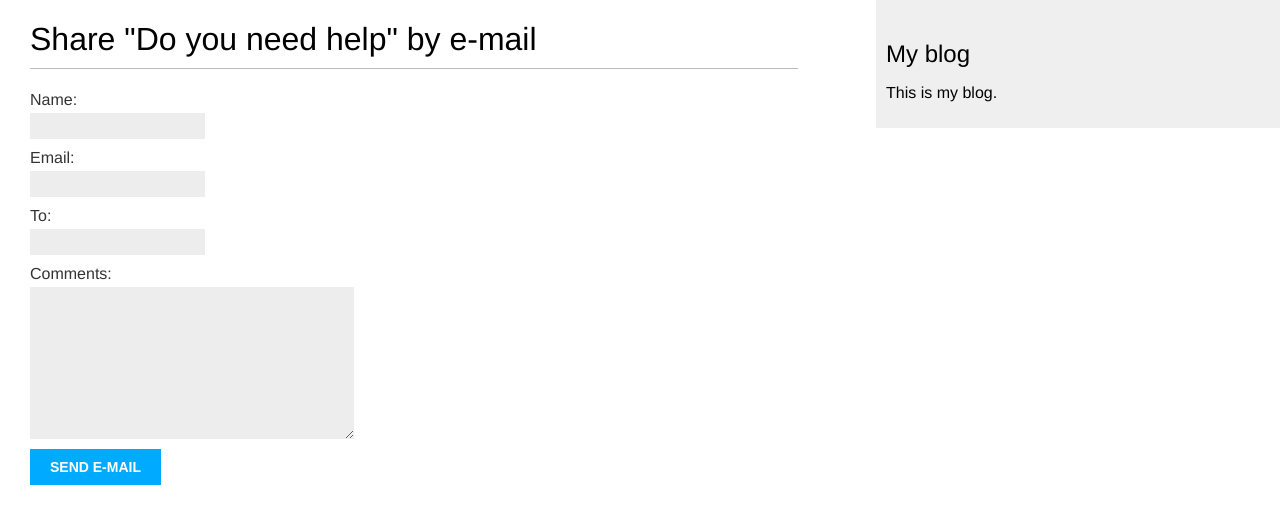
After one commit to KalminX/blog_site, a Django app: page /blog/6/share/ in a window 1280 px wide. The commit adds this page. Shown: the top 524 px of the page. Run offline with Django 4.2, Linux system fonts and the light colour scheme; data comes from the database, SQL or seed files in the repository.

Commit message:
Added an option for sharing post recommendations

```diff
--- /dev/null
+++ b/blog/templates/blog/post/share.html
@@ -0,0 +1,17 @@
+{% extends "blog/base.html" %}
+{% block title %}Share a post{% endblock %}
+{% block content %}
+ {% if sent %}
+    <h1>E-mail successfully sent</h1>
+    <p>
+    "{{ post.title }}" was successfully sent to {{ form.cleaned_data.to }}.
+    </p>
+{% else %}
+    <h1>Share "{{ post.title }}" by e-mail</h1>
+    <form method="post">
+    {{ form.as_p }}
+    {% csrf_token %}
+    <input type="submit" value="Send e-mail">
+    </form>
+{% endif %}
+{% endblock %}
--- a/blog/urls.py
+++ b/blog/urls.py
@@ -7,5 +7,8 @@ app_name = 'blog'
 urlpatterns = [
     # path('', views.post_list, name='post_list'),
     path('', views.PostListView.as_view(), name='post_list'),
-    path('<int:year>/<int:month>/<int:day>/<slug:post>/', views.post_detail, name='post_detail'),
+    path('<int:year>/<int:month>/<int:day>/<slug:post>/',
+         views.post_detail, name='post_detail'),
+    path('<int:post_id>/share/',
+        views.post_share, name='post_share')
 ]
--- a/blog/views.py
+++ b/blog/views.py
@@ -15,11 +15,12 @@ def post_share(request, post_id):
             cd = form.cleaned_data
             post_url = request.build_absolute_url(post.get_absolute_url())
             subject = f"{cd['name']} recommends you read {post.title}"
-
+            sent = True
     else:
         form = EmailPostForm()
     return render(request, 'blog/post/share.html', {'post':post,
-                                                    'form': form})
+                                                    'form': form,
+                                                    'sent':sent})
 
 
 # def post_list(request):
```
Also changed, not shown: blog/templates/blog/post/detail.html (+9 -4 lines).
